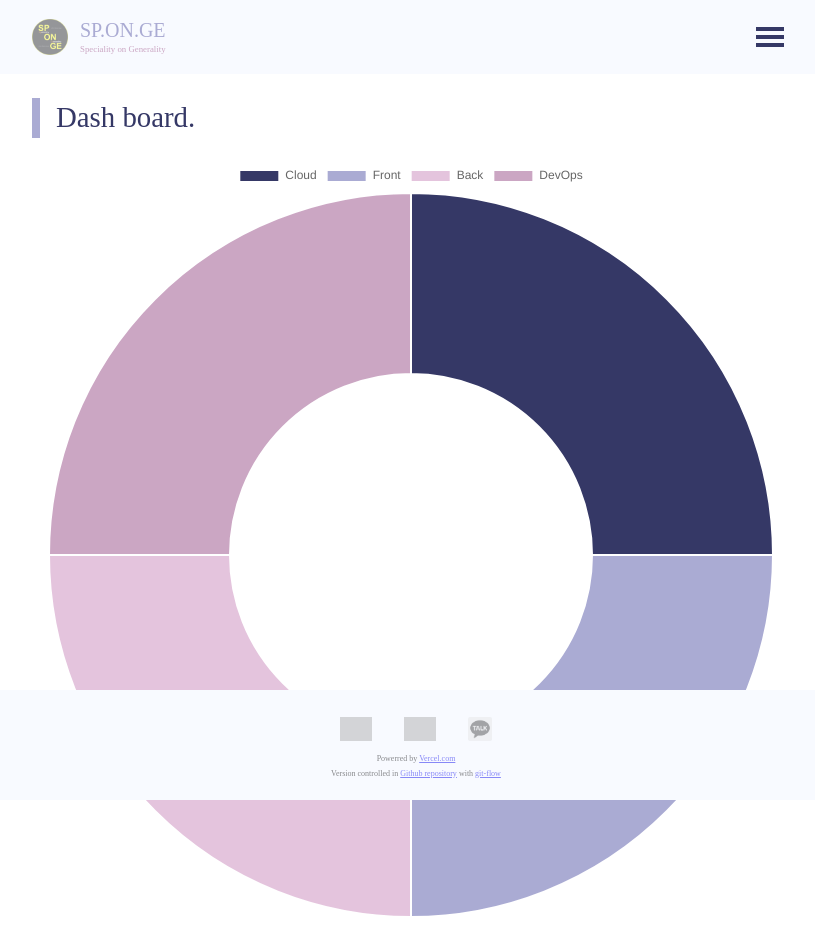
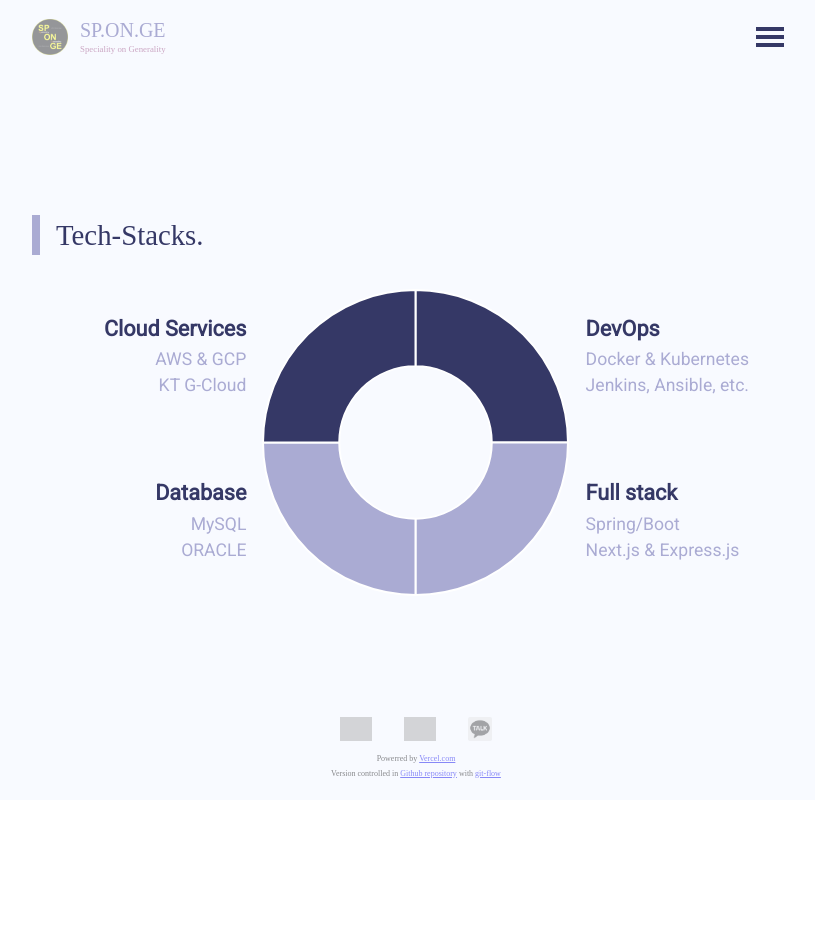
Before and after one commit to devJRL/DevOpsLab-TechProfile, a Next.js app in the folder next/: page /dashboard in a window 1280 px wide. Shown: the whole page, without its empty margins (224-1039 px from the left). After the commit the page ends 800 px from the top, so only its background shows below. Built offline with nearby package versions, Linux system fonts and the light colour scheme; grey boxes are pictures that could not be loaded.

Commit message:
Set dashboard with pair side

```diff
--- a/next/components/_layouts/oneBodyLayout.scss
+++ b/next/components/_layouts/oneBodyLayout.scss
@@ -1,18 +1,24 @@
+@import "../../public/declare_colors";
+
 @mixin oneBodyComponent {
   width: 100%;
   overflow: auto;
-  padding-top: 3.5rem;
   display: flex;
   justify-content: center;
 }
 
+.oneBodyComponent {
+  background: $Color-G01-B;
+}
+
 .oneBodyComponent.is {
-  &_draggable {
+  &__scrollable {
     @include oneBodyComponent;
+    padding-top: 3.5rem;
     align-items: flex-start;
   }
 
-  &_fixed {
+  &__fixed {
     @include oneBodyComponent;
     height: 100vh;
     position: fixed;
--- a/next/components/_layouts/oneBodyLayout.tsx
+++ b/next/components/_layouts/oneBodyLayout.tsx
@@ -12,7 +12,7 @@ type props = {
   isVisableFooter?: boolean;
   title?: string;
   oneBodyComponent?: ReactNode;
-  isDraggable?: boolean;
+  isScrollable?: boolean;
 };
 
 const OneBodyLayout = ({
@@ -20,14 +20,16 @@ const OneBodyLayout = ({
   isVisableFooter,
   title,
   oneBodyComponent,
-  isDraggable,
+  isScrollable = false,
 }: props) => {
   return (
     <>
       <Title title={title} />
       <Header isVisableLogo={isVisableLogo} />
       <div
-        className={`oneBodyComponent is_${isDraggable ? `draggable` : `fixed`}`}
+        className={`oneBodyComponent is__${
+          isScrollable ? `scrollable` : `fixed`
+        }`}
       >
         {oneBodyComponent}
       </div>
--- a/next/components/charts/RenderDoughnutChart.tsx
+++ b/next/components/charts/RenderDoughnutChart.tsx
@@ -7,11 +7,12 @@ import { ChartArgs } from "@/interfaces/charts";
 // REF | https://itnext.io/chartjs-tutorial-with-react-nextjs-with-examples-2f514fdc130
 const RenderDoughnutChart = ({
   name,
-  labels = ["Main", "MainLight", "SubLight", "Sub"],
-  datas = [25, 25, 25, 25],
+  labels = [], // = ["Main", "MainLight", "SubLight", "Sub"],
+  datas = [1, 1, 1, 1],
   width = 100,
   height = 100,
 }: ChartArgs) => {
+  // Chart Data
   const data = {
     labels: labels,
     datasets: [
@@ -20,23 +21,30 @@ const RenderDoughnutChart = ({
         backgroundColor: [
           "#353866", // Color-G01-M
           "#AAABD3", // Color-G01-ML
-          "#E4C4DD", // Color-G01-SL
-          "#CBA6C3", // Color-G01-S
+          "#AAABD3", // Color-G01-ML
+          "#353866", // Color-G01-M
         ],
         hoverBackgroundColor: [
-          "#353866c2", // Color-G01-M
-          "#AAABD3c2", // Color-G01-ML
-          "#E4C4DDc2", // Color-G01-SL
-          "#CBA6C3c2", // Color-G01-S
+          "#35386670", // Color-G01-M
+          "#AAABD370", // Color-G01-ML
+          "#AAABD370", // Color-G01-ML
+          "#35386670", // Color-G01-M
         ],
       },
     ],
   };
 
+  // Chart Options
+  const options = {
+    legend: {
+      display: false,
+    },
+  };
+
   return (
     <>
       {name && <h2>{name}</h2>}
-      <Doughnut data={data} width={width} height={height} />
+      <Doughnut data={data} width={width} height={height} options={options} />
     </>
   );
 };
--- a/next/interfaces/charts/index.ts
+++ b/next/interfaces/charts/index.ts
@@ -1,6 +1,6 @@
 export type ChartArgs = {
   name?: string;
-  labels: string[];
+  labels?: string[];
   datas: number[];
   width?: number;
   height?: number;
--- a/next/pages/dashboard/index.scss
+++ b/next/pages/dashboard/index.scss
@@ -0,0 +1,49 @@
+@import "../../public/declare_colors";
+
+.dashboard {
+  display: flex;
+  justify-content: space-between;
+  align-items: center;
+
+  &__side {
+    width: 30%;
+    display: flex;
+    flex-direction: column;
+
+  }
+
+  &__contents {
+    font-family: Roboto;
+    text-decoration: none;
+
+    display: flex;
+    flex-direction: column;
+
+    margin: 2.5rem 1rem;
+
+    &.left-part {
+      align-items: flex-end;
+    }
+
+    &.right-part {
+      align-items: flex-start;
+    }
+
+    &>h3 {
+      color: $Color-M;
+      font-size: 1.35rem;
+      font-weight: bold;
+      margin-bottom: 0.75rem;
+    }
+
+    &>p {
+      color: $Color-ML;
+      font-size: 1.1rem;
+      margin-bottom: 0.5rem;
+    }
+  }
+
+  &__graph {
+    width: 40%;
+  }
+}
--- a/next/pages/dashboard/index.tsx
+++ b/next/pages/dashboard/index.tsx
@@ -4,26 +4,85 @@ import "./index.scss";
 import Layouts from "@/components/_layouts";
 import Post from "@/components/_units/post";
 import RenderCharts from "@/components/charts";
+import Link from "next/link";
 
 const DashboardPage: NextPage<any> = () => {
   return (
     <Layouts.OneBody
       oneBodyComponent={
         <Post
-          title={"Dash board"}
+          title={"Tech-Stacks"}
           generatedContents={makeDoughnutDashboard()}
         />
       }
-      isDraggable={true}
     />
   );
 };
 
+type tech = {
+  title: string;
+  stacks: string[];
+  link: string;
+};
+
+const techLeft: tech[] = [
+  {
+    title: "Cloud Services",
+    stacks: ["AWS & GCP", "KT G-Cloud"],
+    link: "/cloud",
+  },
+  {
+    title: "Database",
+    stacks: ["MySQL", "ORACLE"],
+    link: "/database",
+  },
+];
+
+const techRight: tech[] = [
+  {
+    title: "DevOps",
+    stacks: ["Docker & Kubernetes", "Jenkins, Ansible, etc."],
+    link: "/devops",
+  },
+  {
+    title: "Full stack",
+    stacks: ["Spring/Boot", "Next.js & Express.js"],
+    link: "/full-stack",
+  },
+];
+
+const cls = "dashboard";
 const makeDoughnutDashboard = () => {
-  return RenderCharts.Doughnut({
-    labels: ["Cloud", "Front", "Back", "DevOps"],
-    datas: [25, 25, 25, 25],
-  });
+  return (
+    <div className={cls}>
+      <div className={`${cls}__side`}>{makeTechPart(techLeft, "left")}</div>
+      <div className={`${cls}__graph`}>
+        {RenderCharts.Doughnut({
+          labels: [
+            techRight[0].title,
+            techRight[1].title,
+            techLeft[0].title,
+            techLeft[1].title,
+          ],
+          datas: [25, 25, 25, 25],
+        })}
+      </div>
+      <div className={`${cls}__side`}>{makeTechPart(techRight, "right")}</div>
+    </div>
+  );
+};
+
+const makeTechPart = (techs: tech[], side: string) => {
+  return techs.map(({ title, stacks, link }: tech, index: number) => (
+    <Link href={link} as={link}>
+      <a key={index} className={`${cls}__contents ${side}-part`}>
+        <h3>{title}</h3>
+        {stacks.map((stack: string, idx: number) => (
+          <p key={idx}>{stack}</p>
+        ))}
+      </a>
+    </Link>
+  ));
 };
 
 export default DashboardPage;
--- a/next/pages/intro/index.tsx
+++ b/next/pages/intro/index.tsx
@@ -70,7 +70,6 @@ const IntroPage = ({ postData }: props) => {
           arrow_as="/dashboard"
         />
       }
-      isDraggable={false}
     />
   );
 };
```
Also changed, not shown: next/pages/[sector]/index.tsx (+8 -7 lines).
